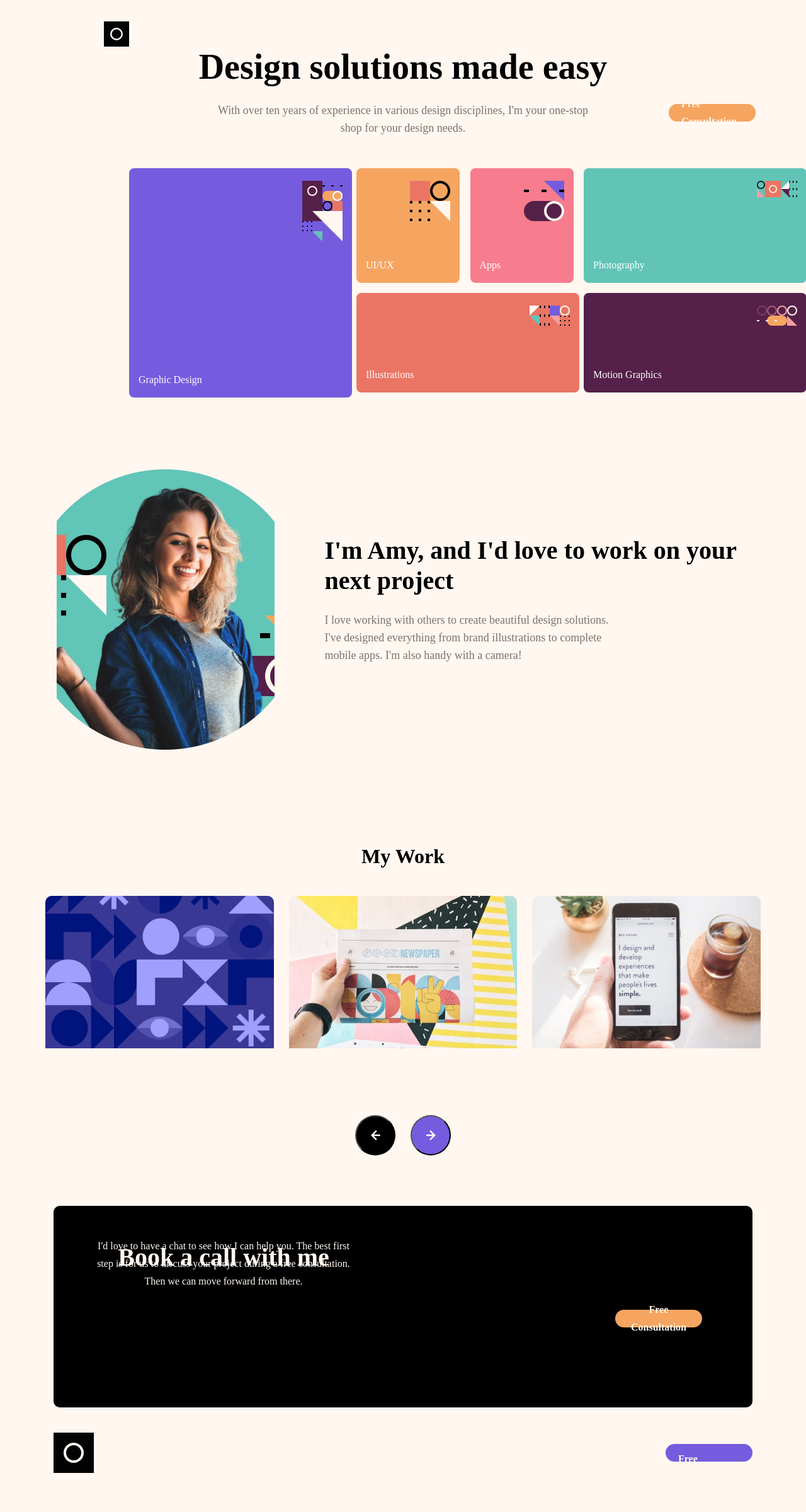
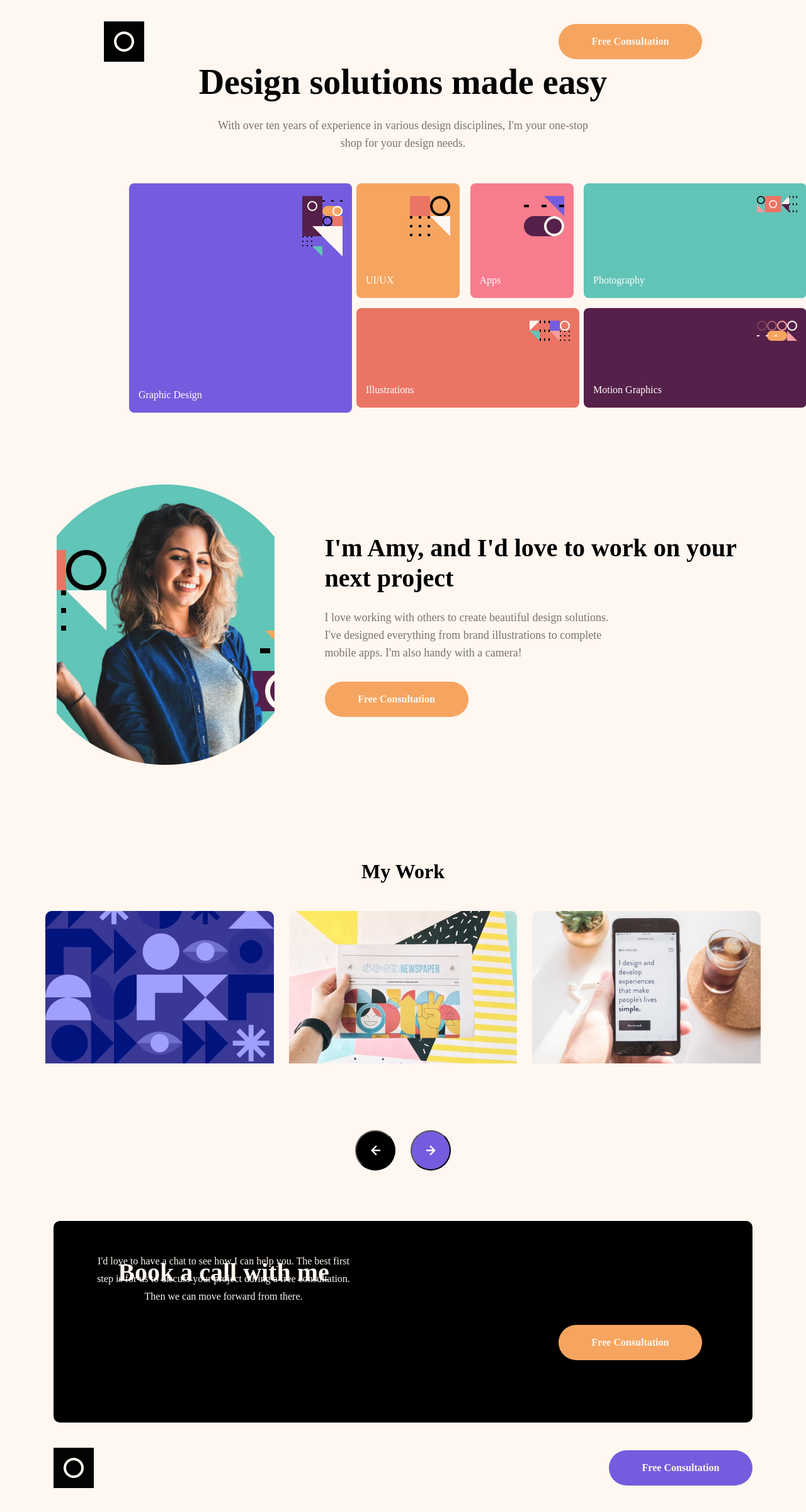
Before and after one commit to Esihackman/single-page-portfolio, a plain HTML site: page index.html in a window 1280 px wide. Shown: the whole page at 63% size. Before the commit the page ends 2378 px from the top, so only its background shows below. Drawn offline with Linux system fonts and the light colour scheme.

```diff
--- a/index.html
+++ b/index.html
@@ -16,7 +16,7 @@
       <img src="assets/logo.svg" alt="Portfolio logo">
 
   </div>
-  <div class="cta-button" aria-label="Free consultation">Free Consultation</div>
+   <div class="consultation-button" aria-label="Free consultation">Free Consultation</div>
 </header>
 <section class="hero">
     <h1>Design solutions made easy</h1>
@@ -103,13 +103,13 @@
       step is for us to discuss your project during a free consultation.<br>
       Then we can move forward from there.
     </p>
-    <div class="cta-button">Free Consultation</div>
+    <div class="heading-button">Free Consultation</div>
   </section>
 
 
    <div class="cta-wrapper">
     <img src="assets/logo.svg" alt="logo" class="cta-icon">
-    <div class="button">Free Consultation</div>
+    <div class="free-button">Free Consultation</div>
   </div>
   </body>
 </html>
--- a/styles.css
+++ b/styles.css
@@ -44,24 +44,23 @@
 }
 
 .logo {
-  width: 40px;
-  height: 40px;
+  width: 64px;
+  height: 64px;
   background-color: black;
 }
-
-
-.cta-button {
-  background-color: black;
-  color: #FFF7F0;
-  padding-inline: 20px;
-  padding-block: 10px;
-  border-radius: 28px;
-  text-decoration: none;
+.consultation-button {
+  background-color: #F6A560;
   font-weight: bold;
   font-size: 16px;
-  line-height: 28px;
-  display: inline-block;
+  width: 228px;
+  height: 56px;
+  border-radius: 30px;
+  color: #FFF7F0;
+  display: flex;
+  align-items: center;
+  justify-content: center;
 }
+
 
 
 
@@ -272,6 +271,94 @@
   justify-content: center;
 }
 
+
+.cta-section {
+  background-color: black;
+  color: white;
+ width: 1110px;
+ height: 320px;
+  text-align: center;
+  flex-direction: column;
+  position: relative;
+  margin-left: 100px;
+  border-radius: 10px;
+  margin: auto;
+}
+
+.cta-section h2 {
+  font-size: 40px;
+  font-weight: bold;
+   padding-top:50px ;
+  width: 540px;
+  height: 50px;
+  color:#FFF7F0
+}
+
+.cta-section p {
+  width: 540px;
+  height: 84px;
+  font-weight: medium;
+  font-size: 16px;
+  line-height: 28px;
+  color: #FFF7F0;
+
+}
+
+.heading-button {
+  background-color: #F6A560;
+  position: absolute;
+  top: 165px;
+  right: 80px;
+  font-size: 16px;
+  font-weight: bold;
+  line-height: 28px;
+  padding: 10px 20px;
+  cursor: pointer;
+  width: 228px;
+  height: 56px;
+  border-radius: 30px;
+  color: #FFF7F0;
+  display: flex;
+  align-items: center;
+  justify-content: center
+}
+ .cta-wrapper {
+  display: flex;
+  align-items: center;
+  justify-content: space-between;
+  max-width: 1110px;
+  margin: 40px auto;
+  padding-left: 0;
+  padding-right: 0;
+}
+
+.cta-icon {
+  width: 64px;
+  height: 64px;
+  background-color: black;
+  color: #FFF7F0;
+  margin-left: 0px;
+}
+
+ .free-button {
+  background-color: #755CDE;
+  top: 165px;
+  right: 80px;
+  font-size: 16px;
+  font-weight: bold;
+  line-height: 28px;
+  padding: 10px 20px;
+  cursor: pointer;
+  width: 228px;
+  height: 56px;
+  border-radius: 30px;
+  color: #FFF7F0;
+  display: flex;
+  align-items: center;
+  justify-content: center
+}
+
+
 /* Responsive adjustments */
 @media (max-width: 1200px) {
   .about-section {
@@ -345,86 +432,3 @@
     padding: 3rem 1rem;
   }
 }
-
-
-
-.cta-section {
-  background-color: black;
-  color: white;
- width: 1110px;
- height: 320px;
-  text-align: center;
-  flex-direction: column;
-  position: relative;
-  margin-left: 100px;
-  border-radius: 10px;
-  margin: auto;
-}
-
-.cta-section h2 {
-  font-size: 40px;
-  font-weight: bold;
-   padding-top:50px ;
-  width: 540px;
-  height: 50px;
-  color:#FFF7F0
-}
-
-.cta-section p {
-  width: 540px;
-  height: 84px;
-  font-weight: medium;
-  font-size: 16px;
-  line-height: 28px;
-  color: #FFF7F0;
-
-}
-
-.cta-button {
-  background-color: #F6A560;
-  position: absolute;
-  top: 165px;
-  right: 80px;
-  width: 138px;
-  height: 28px;
-  font-size: 16px;
-  font-weight: bold;
-  line-height: 28px;
-  color: #FFF7F0;
-  border-radius: 50px;
-  padding: 10px 20px;
-  cursor: pointer;
-
-}
- .cta-wrapper {
-  display: flex;
-  align-items: center;
-  justify-content: space-between;
-  max-width: 1110px;
-  margin: 40px auto;
-  padding-left: 0;
-  padding-right: 0;
-}
-
-.cta-icon {
-  width: 64px;
-  height: 64px;
-  background-color: black;
-  color: #FFF7F0;
-  margin-left: 0px;
-}
-
- .button {
-  background-color: #755CDE;
-  top: 165px;
-  right: 80px;
-  width: 138px;
-  height: 28px;
-  font-size: 16px;
-  font-weight: bold;
-  line-height: 28px;
-  color: #FFF7F0;
-  border-radius: 50px;
-  padding: 10px 20px;
-  cursor: pointer;
-}
```
